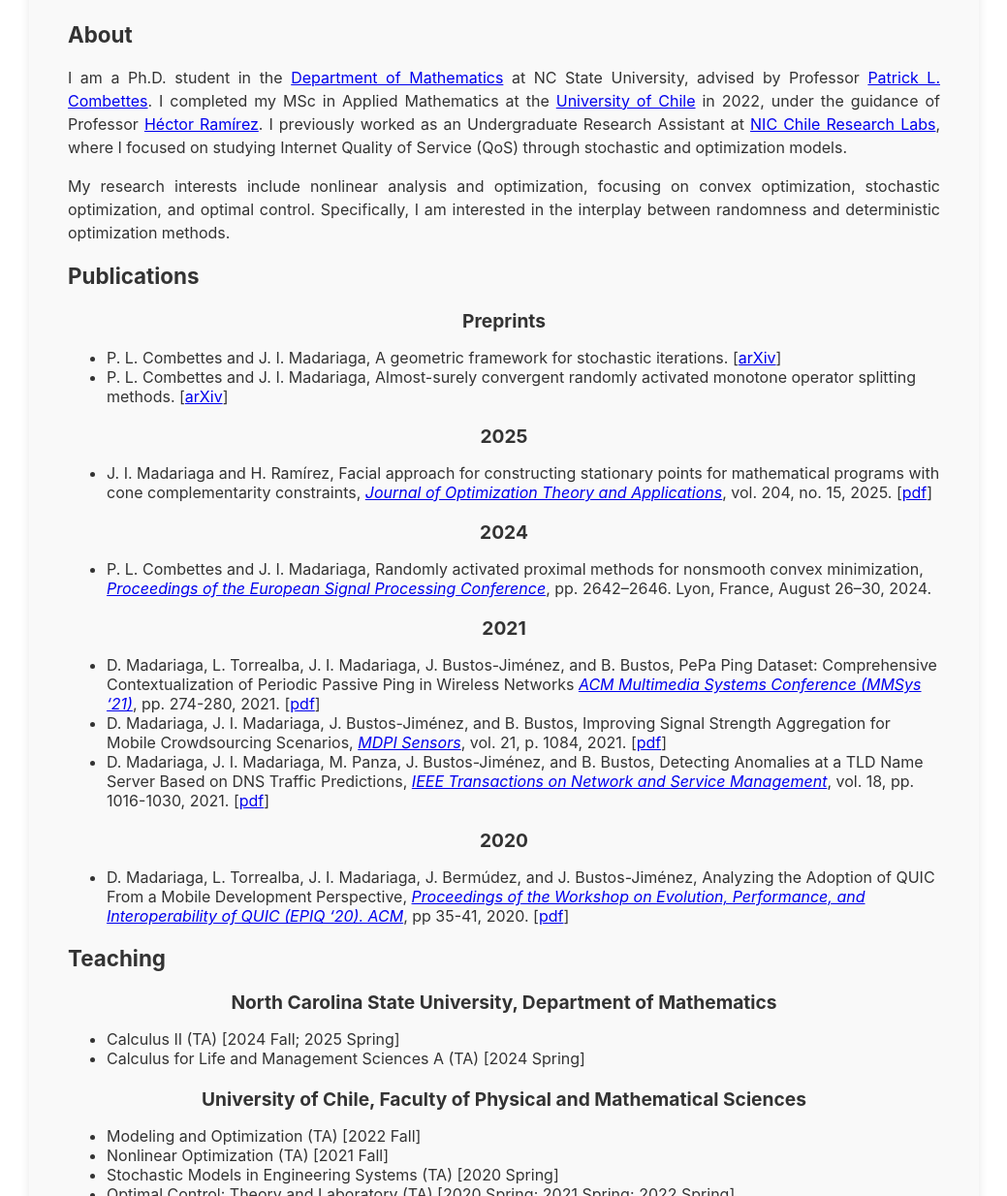
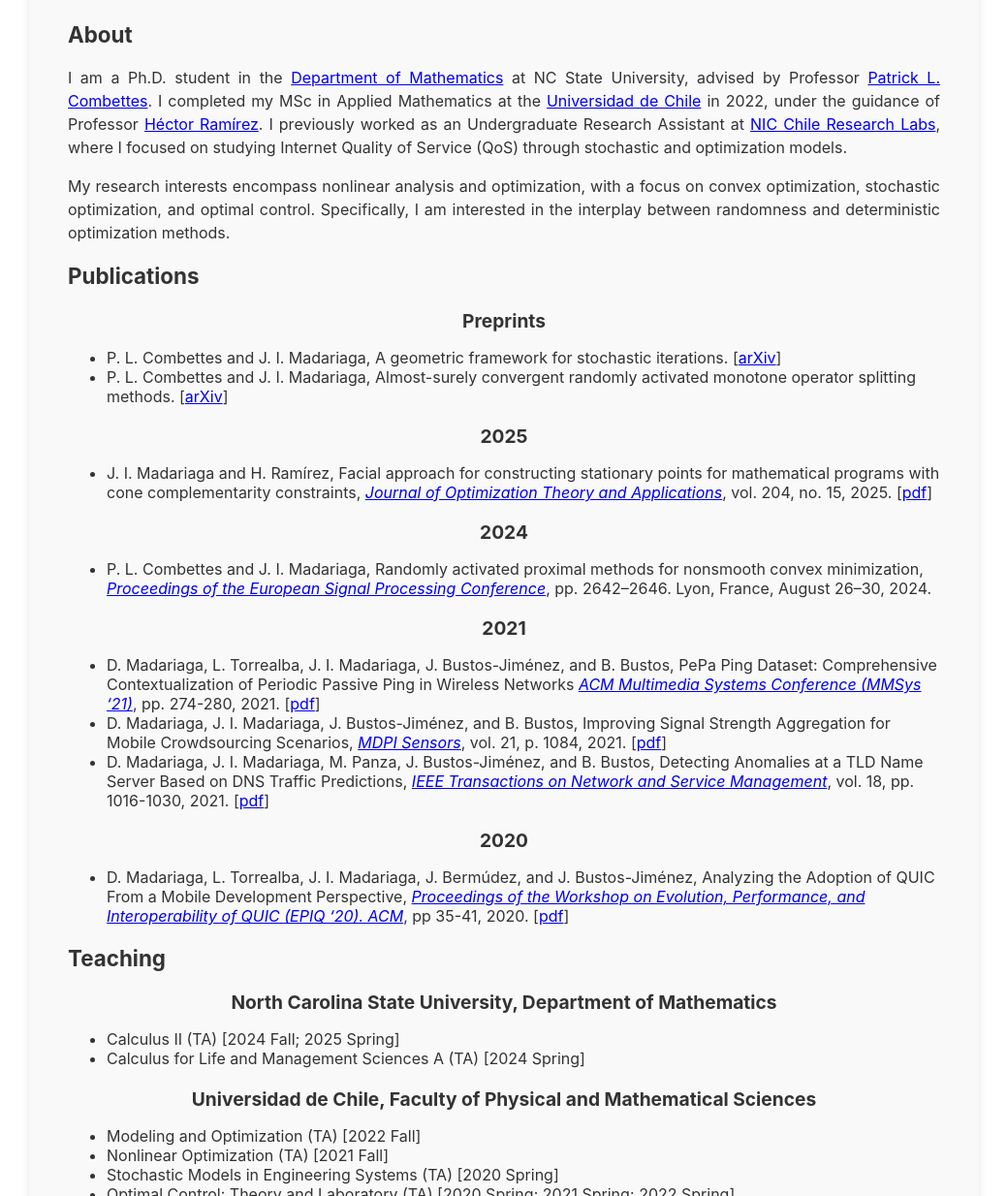
Before and after one commit to jmadariagar/jmadariagar.github.io, a Jekyll site: the page built from index.md, in a window 1280 px wide. Shown: the part 677-1911 px from the top of the page at 97% size, without its empty margins (120-1159 px from the left). Built offline with Jekyll 4.4.1, drawn with Linux system fonts in a browser that asks for light colours; our own code applies the rules of GitHub Pages for plain Markdown files; a script that is not in the unit is left out.

Commit message:
Update index.md

```diff
--- a/index.md
+++ b/index.md
@@ -11,10 +11,10 @@
 </div>
 
 ## About
-I am a Ph.D. student in the [Department of Mathematics](https://math.sciences.ncsu.edu) at NC State University, advised by Professor [Patrick L. Combettes](https://pcombet.math.ncsu.edu). I completed my MSc in Applied Mathematics at the [University of Chile](https://www.dim.uchile.cl/en/home/) in 2022, under the guidance of Professor [Héctor Ramírez](https://sites.google.com/site/hectorramirezhomepage/home). I previously worked as an Undergraduate Research Assistant at [NIC Chile Research Labs](https://niclabs.cl/), where I focused on studying Internet Quality of Service (QoS) through stochastic and optimization models.
+I am a Ph.D. student in the [Department of Mathematics](https://math.sciences.ncsu.edu) at NC State University, advised by Professor [Patrick L. Combettes](https://pcombet.math.ncsu.edu). I completed my MSc in Applied Mathematics at the [Universidad de Chile](https://www.dim.uchile.cl/en/home/) in 2022, under the guidance of Professor [Héctor Ramírez](https://sites.google.com/site/hectorramirezhomepage/home). I previously worked as an Undergraduate Research Assistant at [NIC Chile Research Labs](https://niclabs.cl/), where I focused on studying Internet Quality of Service (QoS) through stochastic and optimization models.
 {: style="text-align: justify"}
 
-My research interests include nonlinear analysis and optimization, focusing on convex optimization, stochastic optimization, and optimal control. Specifically, I am interested in the interplay between randomness and deterministic optimization methods.
+My research interests encompass nonlinear analysis and optimization, with a focus on convex optimization, stochastic optimization, and optimal control. Specifically, I am interested in the interplay between randomness and deterministic optimization methods.
 {: style="text-align: justify"}
 
 ## Publications
@@ -41,7 +41,7 @@
 * Calculus II (TA) [2024 Fall; 2025 Spring]
 * Calculus for Life and Management Sciences A (TA) [2024 Spring]
 
-<center> <h3>University of Chile, Faculty of Physical and Mathematical Sciences</h3> </center>
+<center> <h3>Universidad de Chile, Faculty of Physical and Mathematical Sciences</h3> </center>
 * Modeling and Optimization (TA) [2022 Fall]
 * Nonlinear Optimization (TA) [2021 Fall]
 * Stochastic Models in Engineering Systems (TA) [2020 Spring]
```
